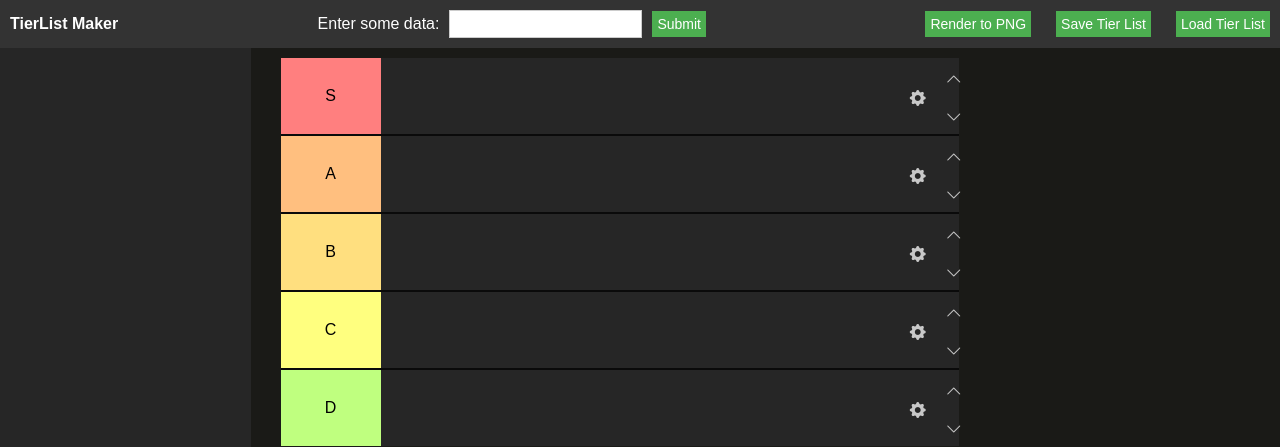
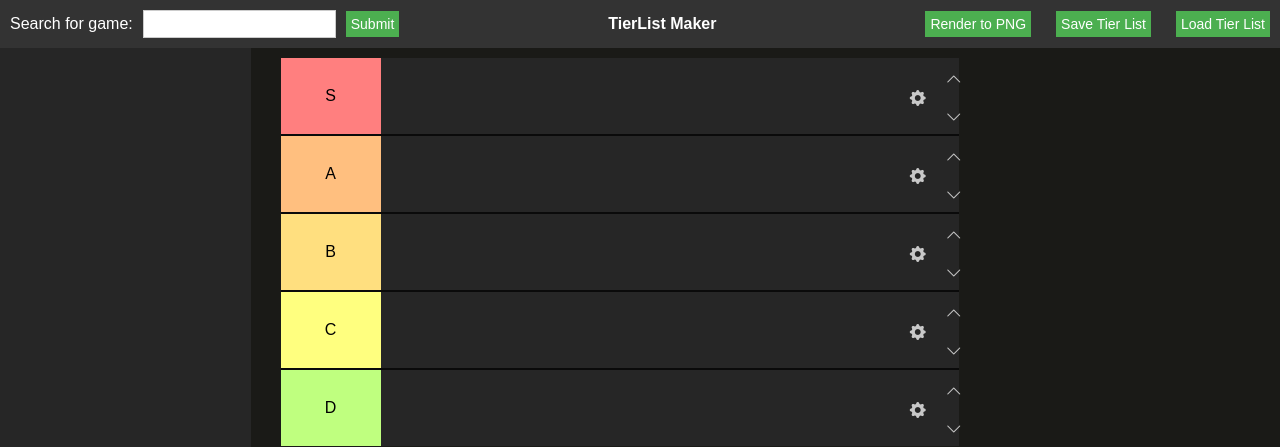
Before and after one commit to graya4/SGDBTierList, a Flask app: page / in a window 1280 px wide. Shown: the top 447 px of the page. Run offline with Flask 3, Linux system fonts and the light colour scheme.

Commit message:
swapped title and seachbar

```diff
--- a/templates/index.html
+++ b/templates/index.html
@@ -44,14 +44,14 @@
   </head>
   <body>
     <nav class="navbar">
-      <h1 class="navbar-title">TierList Maker</h1>
+      <form id="inputForm" class="input-form">
+        <label for="input_data">Search for game:</label>
+        <input type="text" id="input_data" name="input_data" required>
+        <button type="submit">Submit</button>
+        <p id="response"></p>
+      </form>
       <div class="navbar-buttons left-align">
-        <form id="inputForm" class="input-form">
-          <label for="input_data">Enter some data:</label>
-          <input type="text" id="input_data" name="input_data" required>
-          <button type="submit">Submit</button>
-          <p id="response"></p>
-        </form>
+        <h1 class="navbar-title">TierList Maker</h1>
       </div>
       <div class="navbar-buttons right-align">
         <button id="saveAsPngButton">Render to PNG</button>
```
